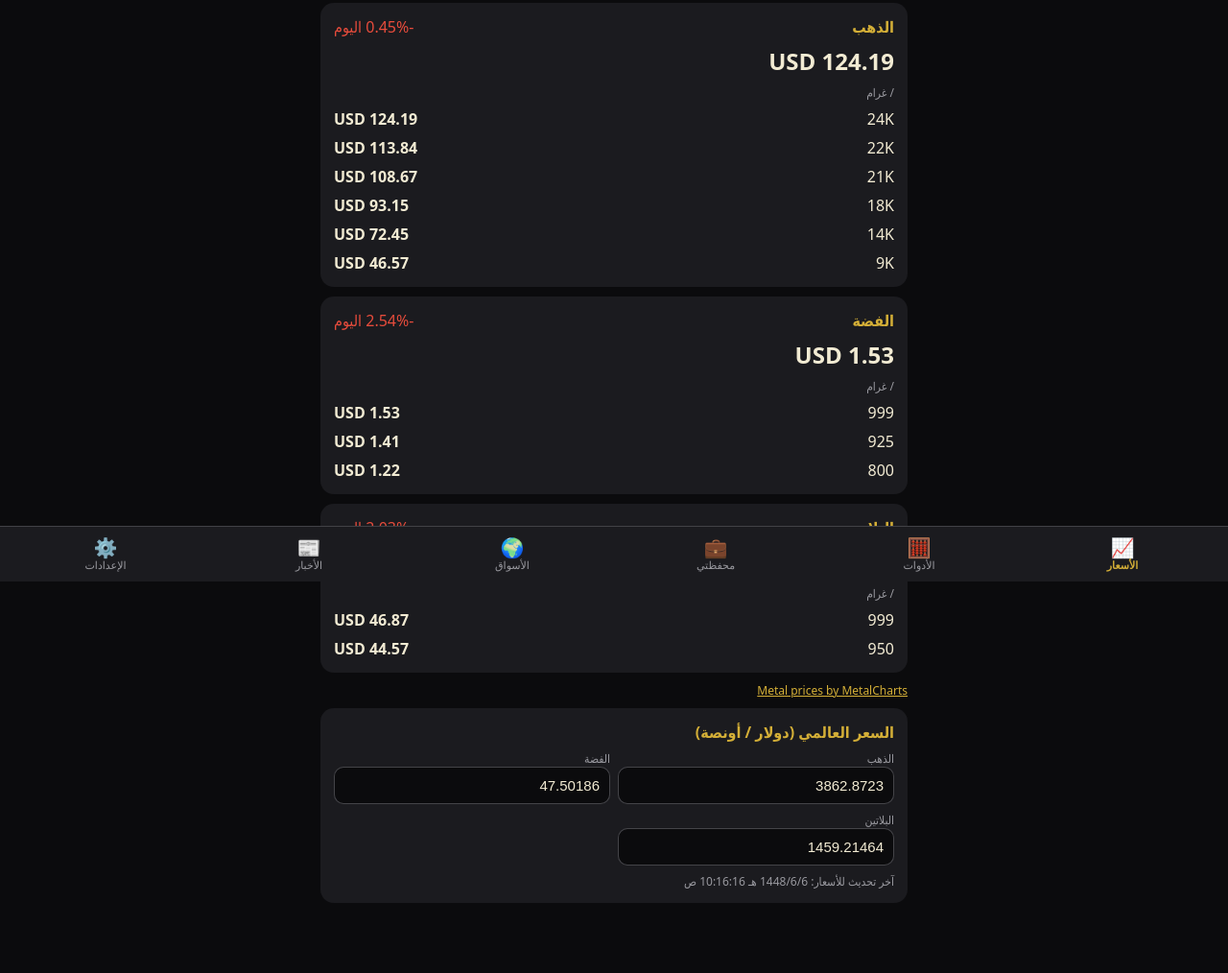
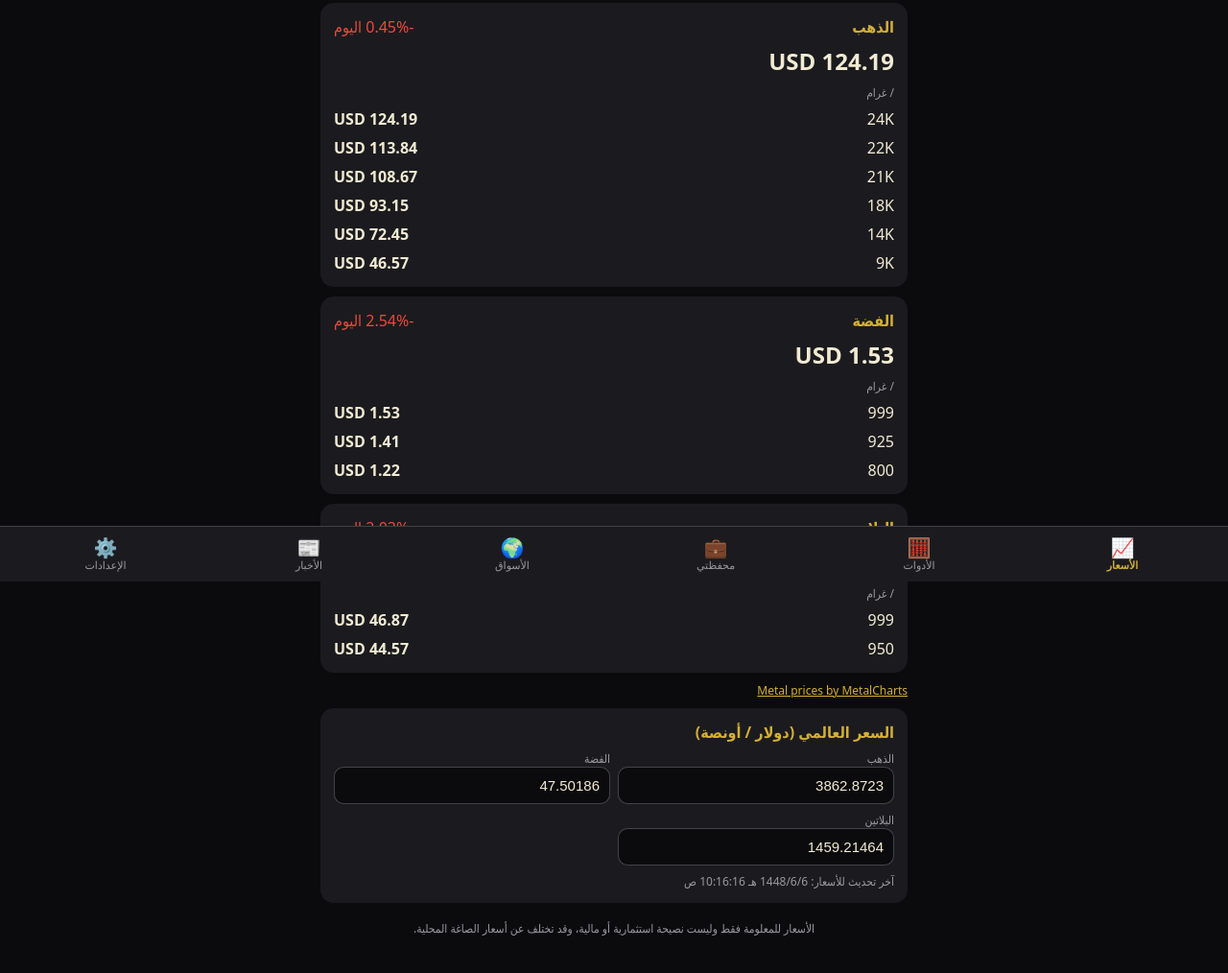
Before and after one commit to asaad55555asaad-byte/goldprices-site, a plain HTML site: page index.html in a window 1280 px wide. Shown: the part 194-1208 px from the top of the page at 96% size. Drawn offline with Linux system fonts and the light colour scheme.

Commit message:
Add files via upload

```diff
--- a/index.html
+++ b/index.html
@@ -45,8 +45,8 @@ const M=[['USD','🇺🇸',24,1],['EUR','🇪🇺',18,.92],['GBP','🇬🇧',18,
 const MT=[{k:'XAU',p:[24,22,21,18,14,9]},{k:'XAG',p:[999,925,800]},{k:'XPT',p:[999,950]}];
 const CH={XAU:.0006,XAG:-.0265,XPT:-.0171};
 const SS=[['london',8,16.5],['newyork',14.5,21],['shanghai',1.5,7],['dubai',5,9]];
-const T={ar:{sub:'أسعار الذهب والمعادن',prices:'الأسعار',tools:'الأدوات',pf:'محفظتي',mk:'الأسواق',set:'الإعدادات',spot:'عالمي',sell:'بيع',buy:'شراء',g:'غرام',oz:'أونصة',tola:'تولة',mith:'مثقال',kg:'كيلوغرام',XAU:'الذهب',XAG:'الفضة',XPT:'البلاتين',today:'اليوم',news:'الأخبار',nonews:'لا توجد أخبار حاليًا',nsrc:'العناوين من Google News، اضغط لفتح الخبر في مصدره',live:'آخر تحديث للأسعار',snap:'أسعار لحظية بتاريخ 15 نوفمبر 2026، يمكنك تعديلها',edit:'السعر العالمي (دولار / أونصة)',calc:'حاسبة الذهب',w:'الوزن (غرام)',val:'القيمة',zk:'زكاة الذهب',nisab:'النصاب: 85 غرام عيار 24، والنسبة 2.5%',due:'الزكاة المستحقة',below:'لم يبلغ النصاب، لا زكاة',pure:'ما يعادل عيار 24',cmp:'سعر غرام 24 بالعملات',bp:'سعر الشراء / غرام',add:'إضافة',del:'حذف',cost:'التكلفة',pl:'الربح / الخسارة',total:'الإجمالي',empty:'لا توجد مقتنيات بعد',ses:'جلسات البورصة',open:'مفتوحة',closed:'مغلقة',london:'لندن',newyork:'نيويورك',shanghai:'شنغهاي',dubai:'دبي',al:'تنبيهات الأسعار',above:'أعلى من',belowA:'أدنى من',tg:'الهدف (دولار / أونصة)',noal:'لا توجد تنبيهات',hit:'تم بلوغ السعر المستهدف',lang:'اللغة',theme:'المظهر',dark:'داكن',light:'نهاري',mg:'هوامش البيع والشراء %',rt:'أسعار الصرف مقابل الدولار (تقريبية)',note:'أوقات تقريبية. الأسعار للمعلومة فقط وليست نصيحة استثمارية.',k:'العيار'},
-en:{sub:'Gold and metal prices',prices:'Prices',tools:'Tools',pf:'Portfolio',mk:'Markets',set:'Settings',spot:'Spot',sell:'Sell',buy:'Buy',g:'Gram',oz:'Ounce',tola:'Tola',mith:'Mithqal',kg:'Kilogram',XAU:'Gold',XAG:'Silver',XPT:'Platinum',today:'today',news:'News',nonews:'No news available right now',nsrc:'Headlines via Google News, tap to open the source',live:'Prices updated',snap:'Snapshot prices as of 15 Nov 2026, you can edit them',edit:'Spot price (USD / oz)',calc:'Gold calculator',w:'Weight (g)',val:'Value',zk:'Gold zakat',nisab:'Nisab: 85 g of 24K, rate 2.5%',due:'Zakat due',below:'Below nisab, no zakat due',pure:'24K equivalent',cmp:'24K gram price by currency',bp:'Buy price / g',add:'Add',del:'Delete',cost:'Cost',pl:'Profit / Loss',total:'Total',empty:'No holdings yet',ses:'Trading sessions',open:'Open',closed:'Closed',london:'London',newyork:'New York',shanghai:'Shanghai',dubai:'Dubai',al:'Price alerts',above:'Above',belowA:'Below',tg:'Target (USD / oz)',noal:'No alerts',hit:'Price target reached',lang:'Language',theme:'Theme',dark:'Dark',light:'Light',mg:'Sell and buy margins %',rt:'Rates per USD (approximate)',note:'Approximate hours. Prices are for information only, not investment advice.',k:'Karat'}};
+const T={ar:{sub:'أسعار الذهب والمعادن',prices:'الأسعار',tools:'الأدوات',pf:'محفظتي',mk:'الأسواق',set:'الإعدادات',spot:'عالمي',sell:'بيع',buy:'شراء',g:'غرام',oz:'أونصة',tola:'تولة',mith:'مثقال',kg:'كيلوغرام',XAU:'الذهب',XAG:'الفضة',XPT:'البلاتين',today:'اليوم',disc:'الأسعار للمعلومة فقط وليست نصيحة استثمارية أو مالية، وقد تختلف عن أسعار الصاغة المحلية.',news:'الأخبار',nonews:'لا توجد أخبار حاليًا',nsrc:'العناوين من Google News، اضغط لفتح الخبر في مصدره',live:'آخر تحديث للأسعار',snap:'أسعار لحظية بتاريخ 15 نوفمبر 2026، يمكنك تعديلها',edit:'السعر العالمي (دولار / أونصة)',calc:'حاسبة الذهب',w:'الوزن (غرام)',val:'القيمة',zk:'زكاة الذهب',nisab:'النصاب: 85 غرام عيار 24، والنسبة 2.5%',due:'الزكاة المستحقة',below:'لم يبلغ النصاب، لا زكاة',pure:'ما يعادل عيار 24',cmp:'سعر غرام 24 بالعملات',bp:'سعر الشراء / غرام',add:'إضافة',del:'حذف',cost:'التكلفة',pl:'الربح / الخسارة',total:'الإجمالي',empty:'لا توجد مقتنيات بعد',ses:'جلسات البورصة',open:'مفتوحة',closed:'مغلقة',london:'لندن',newyork:'نيويورك',shanghai:'شنغهاي',dubai:'دبي',al:'تنبيهات الأسعار',above:'أعلى من',belowA:'أدنى من',tg:'الهدف (دولار / أونصة)',noal:'لا توجد تنبيهات',hit:'تم بلوغ السعر المستهدف',lang:'اللغة',theme:'المظهر',dark:'داكن',light:'نهاري',mg:'هوامش البيع والشراء %',rt:'أسعار الصرف مقابل الدولار (تقريبية)',note:'أوقات تقريبية. الأسعار للمعلومة فقط وليست نصيحة استثمارية.',k:'العيار'},
+en:{sub:'Gold and metal prices',prices:'Prices',tools:'Tools',pf:'Portfolio',mk:'Markets',set:'Settings',spot:'Spot',sell:'Sell',buy:'Buy',g:'Gram',oz:'Ounce',tola:'Tola',mith:'Mithqal',kg:'Kilogram',XAU:'Gold',XAG:'Silver',XPT:'Platinum',today:'today',disc:'Prices are for information only and are not investment or financial advice. Local jewellers may differ.',news:'News',nonews:'No news available right now',nsrc:'Headlines via Google News, tap to open the source',live:'Prices updated',snap:'Snapshot prices as of 15 Nov 2026, you can edit them',edit:'Spot price (USD / oz)',calc:'Gold calculator',w:'Weight (g)',val:'Value',zk:'Gold zakat',nisab:'Nisab: 85 g of 24K, rate 2.5%',due:'Zakat due',below:'Below nisab, no zakat due',pure:'24K equivalent',cmp:'24K gram price by currency',bp:'Buy price / g',add:'Add',del:'Delete',cost:'Cost',pl:'Profit / Loss',total:'Total',empty:'No holdings yet',ses:'Trading sessions',open:'Open',closed:'Closed',london:'London',newyork:'New York',shanghai:'Shanghai',dubai:'Dubai',al:'Price alerts',above:'Above',belowA:'Below',tg:'Target (USD / oz)',noal:'No alerts',hit:'Price target reached',lang:'Language',theme:'Theme',dark:'Dark',light:'Light',mg:'Sell and buy margins %',rt:'Rates per USD (approximate)',note:'Approximate hours. Prices are for information only, not investment advice.',k:'Karat'}};
 let S={lang:'ar',theme:'dark',cur:'USD',unit:'g',mode:0,sm:2,bm:2,tab:'prices',px:{XAU:3888,XAG:48.5,XPT:1492},rates:Object.fromEntries(M.map(m=>[m[0],m[3]])),holds:[],alerts:[],msg:''};
 try{Object.assign(S,JSON.parse(localStorage.getItem('gp')||'{}'))}catch(e){}
 const save=()=>{try{localStorage.setItem('gp',JSON.stringify(S))}catch(e){}};
@@ -107,7 +107,7 @@ function render(){
  D.lang=S.lang;D.dir=S.lang=='ar'?'rtl':'ltr';D.dataset.theme=S.theme;
  const V={prices,tools,pf,mk,news,set:settings};
  const msg=S.msg?`<div class="msg">${S.msg}</div>`:'';S.msg='';
- app.innerHTML=`<header class="row"><div><h1>GoldPrices</h1><p>${t.sub}</p></div><div class="chips">${[['ar','عربي'],['en','EN']].map(([v,l])=>`<button class="c${S.lang==v?' on':''}" onclick="set('lang','${v}')">${l}</button>`).join('')}</div></header>${msg}${V[S.tab](t)}`;
+ app.innerHTML=`<header class="row"><div><h1>GoldPrices</h1><p>${t.sub}</p></div><div class="chips">${[['ar','عربي'],['en','EN']].map(([v,l])=>`<button class="c${S.lang==v?' on':''}" onclick="set('lang','${v}')">${l}</button>`).join('')}</div></header>${msg}${V[S.tab](t)}<div class="sub" style="text-align:center;padding:8px 0">${t.disc}</div>`;
  nav.innerHTML=[['prices','📈'],['tools','🧮'],['pf','💼'],['mk','🌍'],['news','📰'],['set','⚙️']].map(([k,e])=>`<button class="${S.tab==k?'on':''}" onclick="set('tab','${k}')"><span>${e}</span>${t[k]}</button>`).join('');
 }
 render();
```
